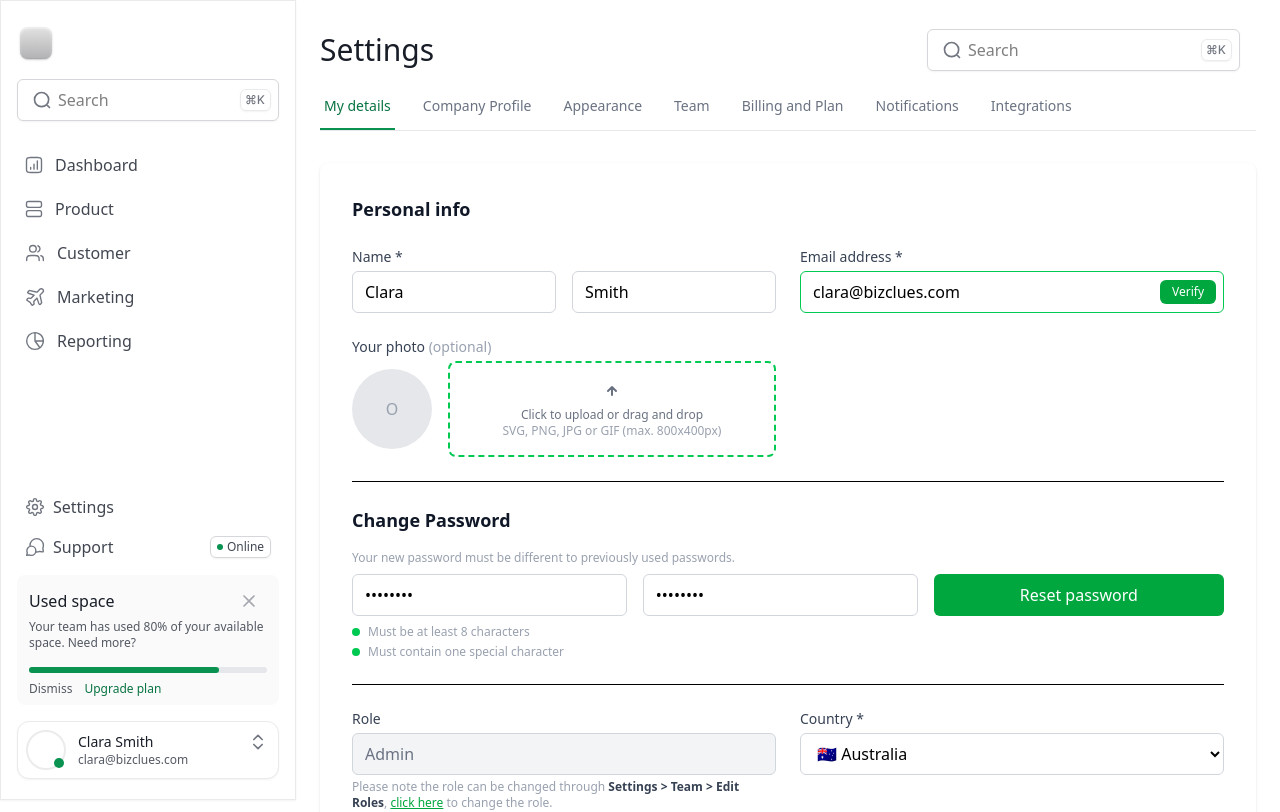
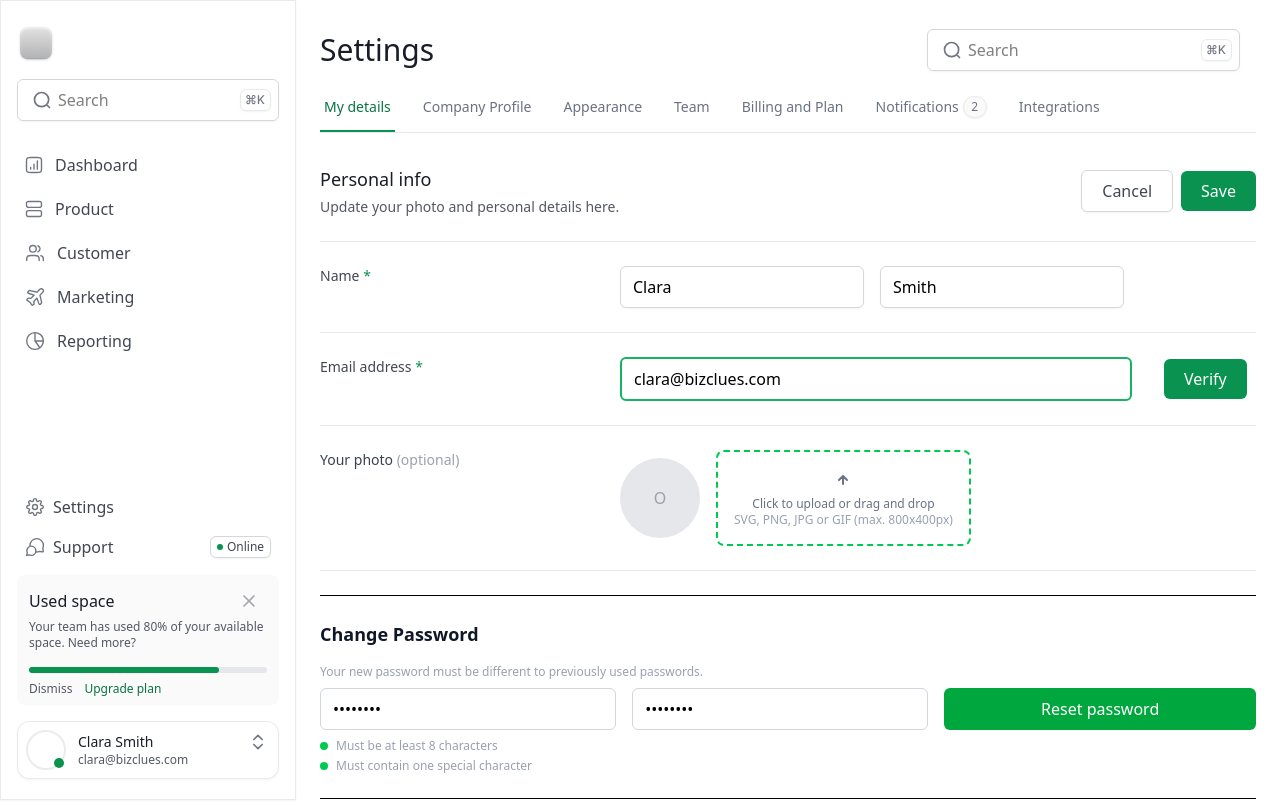
Before and after one commit to ashukumarverma/ui-replication-task, a React (Vite) app: page / in a window 1280 px wide. Shown: the top 812 px of the page. Built offline with nearby package versions, Linux system fonts and the light colour scheme.

Commit message:
notification badge, personal info section, name field fiexed

```diff
--- a/src/components/PersonalInfoForm.jsx
+++ b/src/components/PersonalInfoForm.jsx
@@ -1,5 +1,6 @@
 import { useState } from "react";
 
+// Country list with code, name, and flag
 const countries = [
   { code: "AU", name: "Australia", flag: "🇦🇺" },
   { code: "US", name: "United States", flag: "🇺🇸" },
@@ -12,6 +13,8 @@ const countries = [
   { code: "FR", name: "France", flag: "🇫🇷" },
   { code: "BR", name: "Brazil", flag: "🇧🇷" },
 ];
+
+// Timezone list with value and label
 const timezones = [
   { value: "PST", label: "Pacific Standard Time (PST) UTC-08:00" },
   { value: "EST", label: "Eastern Standard Time (EST) UTC-05:00" },
@@ -33,60 +36,98 @@ const PersonalInfoForm = () => {
   );
 
   return (
-    <form className="bg-white rounded-lg shadow-sm p-4 md:p-8">
-      <h2 className="text-lg font-semibold text-gray-900 mb-4 md:mb-6">
+    <form className={`bg-primary`}>
+      {/* Personal Info Section */}
+      <div
+        className={`flex flex-col xl:flex-row xl:items-center xl:justify-between mb-4 xl:mb-6 border-b border-[#E9EAEB] pb-4 xl:pb-6`}
+      >
+        <div>
+          <h2 className={`text-lg font-medium text-[#181D27] mb-1`}>
             Personal info
           </h2>
-      <div className="grid grid-cols-2 max-md:grid-cols-1 gap-4 md:gap-6 mb-4 md:mb-6">
-        <div>
-          <label className="block text-sm font-medium text-gray-700 mb-1">
-            Name *
+          <p className={`text-sm text-tertiary-600`}>
+            Update your photo and personal details here.
+          </p>
+        </div>
+        <div className={`flex items-center justify-end space-x-2`}>
+          <button
+            className={`px-5 py-2 button-secondary-border text-secondary-700 rounded-md`}
+          >
+            Cancel
+          </button>
+          <button className={`px-5 py-2 button-primary-bg rounded-md`}>
+            Save
+          </button>
+        </div>
+      </div>
+
+      {/* Name Fields */}
+      <div
+        className={`flex flex-col xl:flex-row mb-4 xl:mb-6 border-b border-[#E9EAEB] pb-4 xl:pb-6`}
+      >
+        <label className={`xl:min-w-[300px] text-sm text-secondary-700`}>
+          Name <span className={`text-brand-tertiary-600`}>*</span>
         </label>
-          <div className="flex space-x-4 md:space-y-0">
+        <div className={`flex gap-4 pt-1 xl:pt-0`}>
           <input
             type="text"
-              className="w-full px-3 py-2 border border-gray-300 rounded-md focus:outline-none focus:ring-2 focus:ring-green-500"
+            className={`xl:w-[244px] w-full px-3 py-2 border-primary rounded-md focus:outline-none focus:ring-1`}
             placeholder="First name"
             defaultValue="Clara"
           />
           <input
             type="text"
-              className="w-full px-3 py-2 border border-gray-300 rounded-md focus:outline-none focus:ring-2 focus:ring-green-500"
+            className={`xl:w-[244px] w-full px-3 py-2 border-primary rounded-md focus:outline-none focus:ring-1`}
             placeholder="Last name"
             defaultValue="Smith"
           />
         </div>
       </div>
-        <div>
-          <label className="block text-sm font-medium text-gray-700 mb-1">
-            Email address *
+
+      {/* Email Input with Verify Button */}
+      <div
+        className={`flex flex-col xl:flex-row mb-4 xl:mb-6 border-b border-[#E9EAEB] pb-4 xl:pb-6`}
+      >
+        <label className={`xl:min-w-[300px] text-sm text-secondary-700`}>
+          Email address <span className={`text-brand-tertiary-600`}>*</span>
         </label>
-          <div className="relative">
+        <div className="flex items-center gap-8">
           <input
             type="email"
-              className="w-full px-3 py-2 border border-green-500 rounded-md focus:outline-none focus:ring-2 focus:ring-green-500 pr-24"
+            className={`xl:min-w-[480px] xl:max-w-[512px] xl:w-[512px] w-full px-3 py-2 border-brand border-2 rounded-md focus:outline-none focus:ring-1 focus:ring-[#16B364]`}
             defaultValue="clara@bizclues.com"
           />
           <button
             type="button"
-              className="absolute right-2 top-1/2 -translate-y-1/2 bg-green-600 text-white px-3 py-1 rounded-md text-xs font-medium"
+            className={`px-5 py-2 button-primary-bg rounded-md`}
           >
             Verify
           </button>
         </div>
       </div>
-        <div>
-          <label className="block text-sm font-medium text-gray-700 mb-1">
-            Your photo <span className="text-gray-400">(optional)</span>
+
+      {/* Profile Photo Upload */}
+
+      <div
+        className={`flex flex-col xl:flex-row mb-4 xl:mb-6 border-b border-[#E9EAEB] pb-4 xl:pb-6`}
+      >
+        <label
+          className={`xl:min-w-[300px] text-sm font-medium text-gray-700 mb-1`}
+        >
+          Your photo <span className={`text-gray-400`}>(optional)</span>
         </label>
-          <div className="flex items-center space-x-4">
-            <div className="w-20 h-20 rounded-full bg-gray-200 flex items-center justify-center text-gray-400">
+        <div className={`flex items-center space-x-4`}>
+          <div
+            className={`w-20 h-20 rounded-full bg-gray-200 flex items-center justify-center text-gray-400`}
+          >
             O
           </div>
-            <label className="flex-1 cursor-pointer border-2 border-dashed border-green-500 rounded-lg p-4 text-center text-xs text-gray-500 hover:border-green-600 transition-colors">
-              <div className="flex flex-col items-center justify-center">
+          <label
+            className={`flex-1 cursor-pointer border-2 border-dashed border-green-500 rounded-lg p-4 text-center text-xs text-gray-500 hover:border-green-600 transition-colors`}
+          >
+            <div className={`flex flex-col items-center justify-center`}>
               <svg
-                  className="mx-auto mb-1"
+                className={`mx-auto mb-1`}
                 width="24"
                 height="24"
                 fill="none"
@@ -102,87 +143,98 @@ const PersonalInfoForm = () => {
               </svg>
               Click to upload or drag and drop
               <br />
-                <span className="text-gray-400">
+              <span className={`text-gray-400`}>
                 SVG, PNG, JPG or GIF (max. 800x400px)
               </span>
             </div>
-              <input type="file" className="hidden" />
+            <input type="file" className={`hidden`} />
           </label>
         </div>
       </div>
-      </div>
-      <hr className="my-4 md:my-6" />
-      <h2 className="text-lg font-semibold text-gray-900 mb-2 md:mb-4">
+
+      {/* Change Password Section */}
+      <hr className={`my-4 xl:my-6`} />
+      <h2 className={`text-lg font-semibold text-gray-900 mb-2 xl:mb-4`}>
         Change Password
       </h2>
-      <div className="flex-1 gap-4 md:gap-6 mb-2">
+      <div className={`flex-1 gap-4 xl:gap-6 mb-2`}>
         <div>
-          <p className="text-xs text-gray-400 mb-2">
+          <p className={`text-xs text-gray-400 mb-2`}>
             Your new password must be different to previously used passwords.
           </p>
-          <div className="flex flex-col md:flex-row md:space-x-4 space-y-2 md:space-y-0 mb-2">
+          <div
+            className={`flex flex-col xl:flex-row xl:space-x-4 space-y-2 xl:space-y-0 mb-2`}
+          >
             <input
               type="password"
-              className="w-full px-3 py-2 border border-gray-300 rounded-md focus:outline-none focus:ring-2 focus:ring-green-500"
+              className={`w-full px-3 py-2 border border-gray-300 rounded-md focus:outline-none focus:ring-2 focus:ring-green-500`}
               placeholder="Old Password"
               defaultValue="********"
             />
             <input
               type="password"
-              className="w-full px-3 py-2 border border-gray-300 rounded-md focus:outline-none focus:ring-2 focus:ring-green-500"
+              className={`w-full px-3 py-2 border border-gray-300 rounded-md focus:outline-none focus:ring-2 focus:ring-green-500`}
               placeholder="New Password"
               defaultValue="********"
             />
-
             <button
               type="button"
-              className="w-full bg-green-600 text-white px-6 py-2 rounded-md font-medium"
+              className={`w-full bg-green-600 text-white px-6 py-2 rounded-md font-medium`}
             >
               Reset password
             </button>
           </div>
-          <ul className="mt-2 text-xs text-gray-400 space-y-1">
-            <li className="flex items-center">
-              <span className="w-2 h-2 rounded-full bg-green-500 inline-block mr-2"></span>
+          <ul className={`mt-2 text-xs text-gray-400 space-y-1`}>
+            <li className={`flex items-center`}>
+              <span
+                className={`w-2 h-2 rounded-full bg-green-500 inline- mr-2`}
+              ></span>
               Must be at least 8 characters
             </li>
-            <li className="flex items-center">
-              <span className="w-2 h-2 rounded-full bg-green-500 inline-block mr-2"></span>
+            <li className={`flex items-center`}>
+              <span
+                className={`w-2 h-2 rounded-full bg-green-500 inline- mr-2`}
+              ></span>
               Must contain one special character
             </li>
           </ul>
         </div>
       </div>
-      <hr className="my-4 md:my-6" />
-      <div className="grid grid-cols-1 md:grid-cols-2 gap-4 md:gap-6">
+
+      {/* Country, Role, Mobile and Timezone Section */}
+      <hr className={`my-4 xl:my-6`} />
+      <div className={`grid grid-cols-1 xl:grid-cols-2 gap-4 xl:gap-6`}>
+        {/* Role (read-only) */}
         <div>
-          <label className="block text-sm font-medium text-gray-700 mb-1">
+          <label className={` text-sm font-medium text-gray-700 mb-1`}>
             Role
           </label>
           <input
             type="text"
-            className="w-full px-3 py-2 border border-gray-300 rounded-md bg-gray-100 text-gray-500 cursor-not-allowed"
+            className={`w-full px-3 py-2 border border-gray-300 rounded-md bg-gray-100 text-gray-500 cursor-not-allowed`}
             value="Admin"
             readOnly
           />
-          <p className="text-xs text-gray-400 mt-1">
+          <p className={`text-xs text-gray-400 mt-1`}>
             Please note the role can be changed through{" "}
-            <span className="font-semibold text-gray-700">
+            <span className={`font-semibold text-gray-700`}>
               Settings &gt; Team &gt; Edit Roles
             </span>
             ,{" "}
-            <a href="#" className="text-green-600 underline">
+            <a href="#" className={`text-green-600 underline`}>
               click here
             </a>{" "}
             to change the role.
           </p>
         </div>
+
+        {/* Country Selection */}
         <div>
-          <label className="block text-sm font-medium text-gray-700 mb-1">
+          <label className={` text-sm font-medium text-gray-700 mb-1`}>
             Country *
           </label>
           <select
-            className="w-full px-3 py-2 border border-gray-300 rounded-md focus:outline-none focus:ring-2 focus:ring-green-500"
+            className={`w-full px-3 py-2 border border-gray-300 rounded-md focus:outline-none focus:ring-2 focus:ring-green-500`}
             value={country}
             onChange={(e) => setCountry(e.target.value)}
           >
@@ -193,34 +245,51 @@ const PersonalInfoForm = () => {
             ))}
           </select>
         </div>
+
+        {/* Mobile Number */}
         <div>
-          <label className="block text-sm font-medium text-gray-700 mb-1">
+          <label className={` text-sm font-medium text-gray-700 mb-1`}>
             Mobile Number *
           </label>
-          <div className="flex flex-col md:flex-row md:space-x-2 space-y-2 md:space-y-0">
-            <select className="px-2 py-2 border border-green-500 rounded-md focus:outline-none focus:ring-2 focus:ring-green-500">
+          <div
+            className={`flex flex-col xl:flex-row xl:space-x-2 space-y-2 xl:space-y-0`}
+          >
+            <select
+              className={`px-2 py-2 border border-green-500 rounded-md focus:outline-none focus:ring-2 focus:ring-green-500`}
+            >
               <option>US</option>
               <option>AU</option>
+              <option>IN</option>
+              <option>GB</option>
+              <option>CA</option>
+              <option>JP</option>
+              <option>CN</option>
+              <option>DE</option>
+              <option>FR</option>
+              <option>BR</option>
+              <option>Other</option>
             </select>
             <input
               type="text"
-              className="w-full px-3 py-2 border border-green-500 rounded-md focus:outline-none focus:ring-2 focus:ring-green-500"
+              className={`w-full px-3 py-2 border border-green-500 rounded-md focus:outline-none focus:ring-2 focus:ring-green-500`}
               placeholder="+1 (555) 000-0000"
             />
             <button
               type="button"
-              className="bg-green-600 text-white px-3 py-1 rounded-md text-xs font-medium"
+              className={`bg-green-600 text-white px-3 py-1 rounded-md text-xs font-medium`}
             >
               Verify
             </button>
           </div>
         </div>
+
+        {/* Timezone Selection */}
         <div>
-          <label className="block text-sm font-medium text-gray-700 mb-1">
+          <label className={` text-sm font-medium text-gray-700 mb-1`}>
             Timezone
           </label>
           <select
-            className="w-full px-3 py-2 border border-gray-300 rounded-md focus:outline-none focus:ring-2 focus:ring-green-500"
+            className={`w-full px-3 py-2 border border-gray-300 rounded-md focus:outline-none focus:ring-2 focus:ring-green-500`}
             value={timezone}
             onChange={(e) => setTimezone(e.target.value)}
           >
@@ -232,47 +301,60 @@ const PersonalInfoForm = () => {
           </select>
         </div>
       </div>
-      <div className="mt-4 md:mt-6">
-        <label className="block text-sm font-medium text-gray-700 mb-1">
-          Bio
-        </label>
-        <div className="bg-[#F8F9FB] border border-gray-300 rounded-md p-2">
-          <div className="flex flex-col sm:flex-row sm:items-center space-y-2 sm:space-y-0 sm:space-x-2 mb-2">
-            <select className="text-xs border border-gray-300 rounded px-1 py-0.5">
+
+      {/* Bio Textarea Section */}
+      <div className={`mt-4 xl:mt-6`}>
+        <label className={` text-sm font-medium text-gray-700 mb-1`}>Bio</label>
+        <div className={`bg-[#F8F9FB] border border-gray-300 rounded-md p-2`}>
+          <div
+            className={`flex flex-col sm:flex-row sm:items-center space-y-2 sm:space-y-0 sm:space-x-2 mb-2`}
+          >
+            <select
+              className={`text-xs border border-gray-300 rounded px-1 py-0.5`}
+            >
               <option>Regular</option>
               <option>Bold</option>
               <option>Italic</option>
             </select>
-            <button type="button" className="text-gray-500 hover:text-gray-700">
+            <button
+              type="button"
+              className={`text-gray-500 hover:text-gray-700`}
+            >
               <b>B</b>
             </button>
             <button
               type="button"
-              className="text-gray-500 hover:text-gray-700 italic"
+              className={`text-gray-500 hover:text-gray-700 italic`}
             >
               I
             </button>
             <button
               type="button"
-              className="text-gray-500 hover:text-gray-700 underline"
+              className={`text-gray-500 hover:text-gray-700 underline`}
             >
               U
             </button>
-            <button type="button" className="text-gray-500 hover:text-gray-700">
+            <button
+              type="button"
+              className={`text-gray-500 hover:text-gray-700`}
+            >
               •
             </button>
-            <button type="button" className="text-gray-500 hover:text-gray-700">
+            <button
+              type="button"
+              className={`text-gray-500 hover:text-gray-700`}
+            >
               1.
             </button>
           </div>
           <textarea
-            className="w-full bg-transparent border-none focus:ring-0 text-sm"
+            className={`w-full bg-transparent border-none focus:ring-0 text-sm`}
             rows={3}
             maxLength={300}
             value={bio}
             onChange={(e) => setBio(e.target.value)}
           />
-          <div className="text-xs text-gray-400 text-right">
+          <div className={`text-xs text-gray-400 text-right`}>
             {300 - bio.length} characters left
           </div>
         </div>
--- a/src/components/SettingsPage.jsx
+++ b/src/components/SettingsPage.jsx
@@ -7,7 +7,7 @@ const SettingsPage = () => {
 
   return (
     <main className={`flex-1 bg-primary p-4 xl:px-6`}>
-      <div className={`flex flex-col xl:flex-row xl:justify-between gap-2`}>
+      <div className={`flex flex-col md:flex-row md:justify-between gap-2`}>
         <h1 className={`py-4 text-3xl text-primary-900`}>Settings</h1>
         <div className={`px-4 relative flex items-center`}>
           <div
@@ -34,7 +34,9 @@ const SettingsPage = () => {
           <div className={`relative`}>
             <PersonalInfoForm />
             <div className={`flex items-center justify-end mt-8 space-x-2`}>
-              <button className={`px-5 py-2 button-secondary-border text-secondary-700 rounded-md`}>
+              <button
+                className={`px-5 py-2 button-secondary-border text-secondary-700 rounded-md`}
+              >
                 Cancel
               </button>
               <button className={`px-5 py-2 button-primary-bg rounded-md`}>
--- a/src/components/SettingsTabs.jsx
+++ b/src/components/SettingsTabs.jsx
@@ -1,3 +1,5 @@
+import { useState } from "react";
+
 const tabs = [
   "My details",
   "Company Profile",
@@ -5,10 +7,11 @@ const tabs = [
   "Team",
   "Billing and Plan",
   "Notifications",
-  "Integrations"
+  "Integrations",
 ];
 
 const SettingsTabs = ({ activeTab = 0, onTabClick }) => {
+  const [notificationCount, setNotificationCount] = useState(2); // default notification count 2 as in ui instructions
   return (
     <div className="flex space-x-6 border-b border-gray-200 mb-8 overflow-x-auto">
       {tabs.map((tab, idx) => (
@@ -18,10 +21,18 @@ const SettingsTabs = ({ activeTab = 0, onTabClick }) => {
             activeTab === idx
               ? "border-[#099250] text-brand-secondary-700"
               : "border-transparent text-gray-500 hover:text-green-600"
-          }`}
+          } flex items-center`}
           onClick={() => onTabClick && onTabClick(idx)}
         >
           {tab}
+          {tab === "Notifications" && notificationCount > 0 && (
+            <div
+              className={`utility-gray-50 utility-gray-200 h-[22px] w-[24px] ml-1 text-xs rounded-full font-medium flex items-center justify-center`}
+              onClick={() => setNotificationCount(0)}
+            >
+              {notificationCount}
+            </div>
+          )}
         </button>
       ))}
     </div>
--- a/src/index.css
+++ b/src/index.css
@@ -9,14 +9,19 @@ body {
         @apply bg-[#FFFFFF];
     }
 
-    .bg-secondary {
+    .bg-secondary,
+    .utility-gray-50 {
         @apply bg-[#FAFAFA];
     }
 
-    .button-primary-bg,
-    .text-brand-tertiary-600 {
+    .button-primary-bg {
         @apply bg-[#099250];
         @apply text-[#FFFFFF];
+        @apply font-medium;
+    }
+
+    .text-brand-tertiary-600 {
+        @apply text-[#099250];
         @apply font-medium;
     }
 
@@ -27,6 +32,13 @@ body {
 
     .utility-success-500 {
         @apply bg-[#099250];
+    }
+
+    .utility-gray-200 {
+        @apply border-[#E9EAEB];
+        @apply border-solid;
+        @apply border-[1px];
+        @apply shadow-xs;
     }
 
     .button-tertiary-color,
```
Lines whose indentation alone changed are shown as unchanged.
